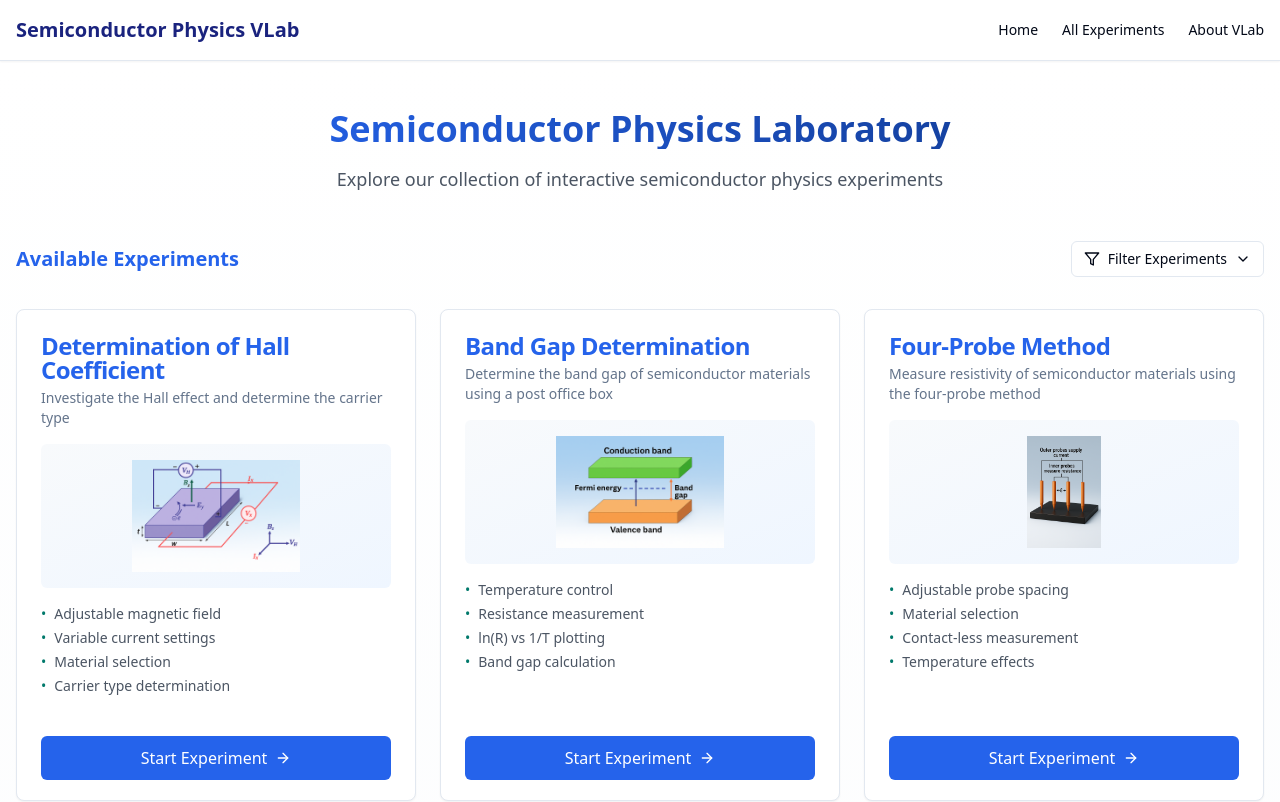
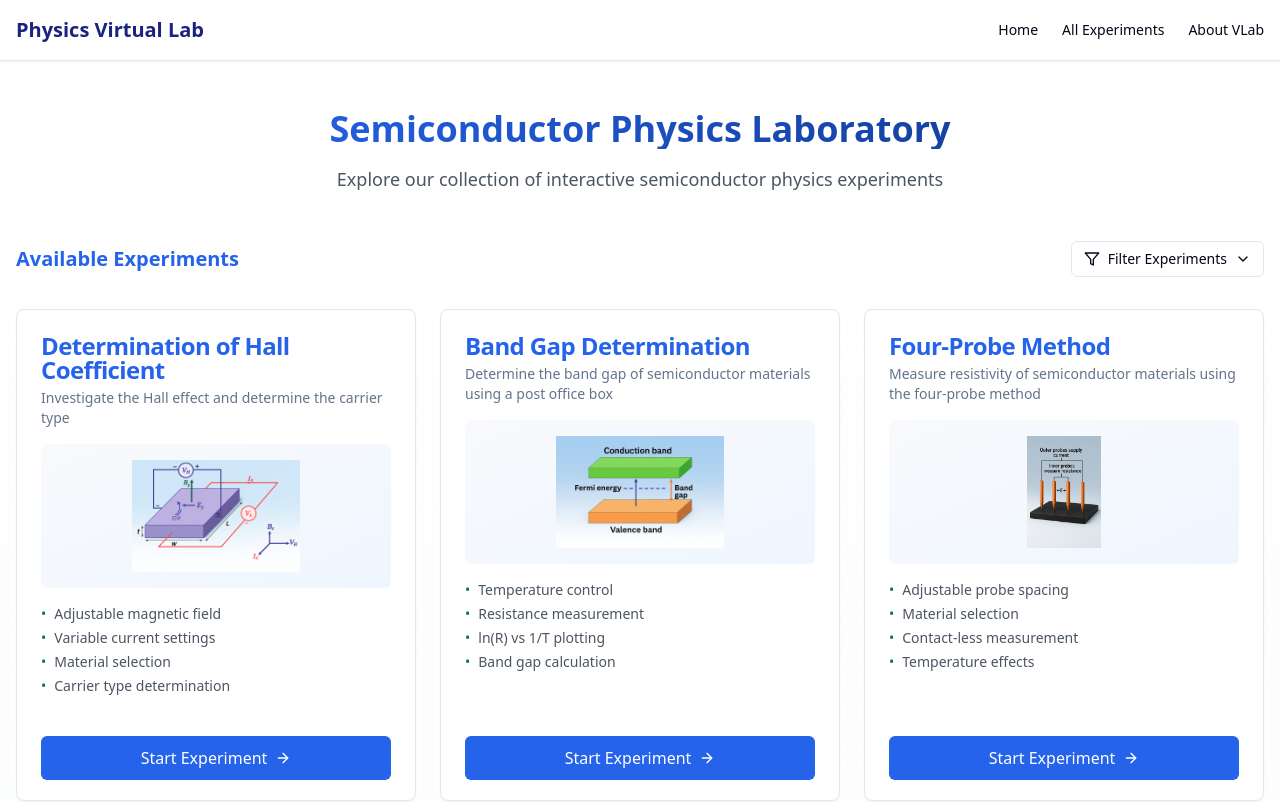
Before and after one commit to itzayush18/srm-virtual-labs, a React (Vite) app: page /lab in a window 1280 px wide. Shown: the top 802 px of the page. Built offline with nearby package versions, Linux system fonts and the light colour scheme.

Commit message:
Update header title from 'Semiconductor Physics VLab' to 'Physics Virtual Lab'

```diff
--- a/src/components/layout/Header.tsx
+++ b/src/components/layout/Header.tsx
@@ -13,7 +13,7 @@ const Header = () => {
     <header className="sticky top-0 z-50 bg-white border-b shadow-sm">
       <div className="container mx-auto py-4 px-4 flex justify-between items-center">
         <Link to="/" className="flex items-center gap-2">
-          <span className="text-lab-blue font-bold text-xl">Semiconductor Physics VLab</span>
+          <span className="text-lab-blue font-bold text-xl"> Physics Virtual Lab</span>
         </Link>
 
         {isMobile ? (
```
